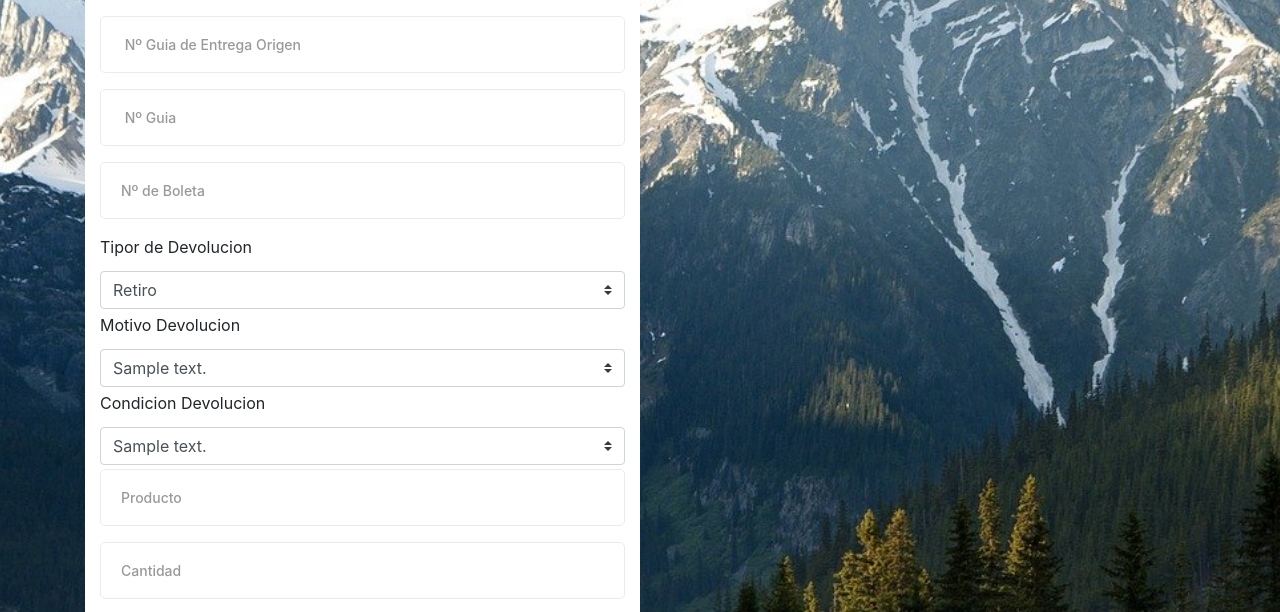
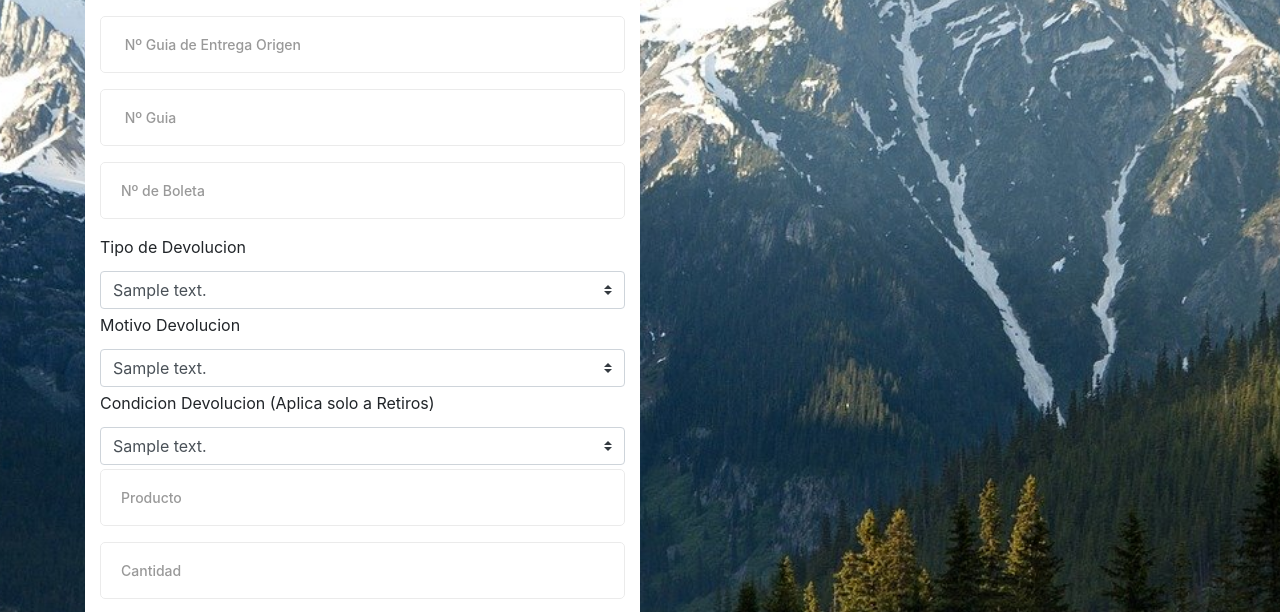
Before and after one commit to egrilli/mod_dev_cloud, a Django app: template app_dev/templates/devolucion_ingreso.html in a window 1280 px wide. Shown: the part 461-1073 px from the top of the page. Run offline with Django 3.2, Linux system fonts and the light colour scheme; tables that the repository leaves empty hold one stand-in row (values such as "Sample post"); the template is opened without the code that fills it: values that come from a table or form of the project are taken from there, most other values are stand-ins (such as "Sample title", 1, 10 or a date in 2020); some libraries are stand-ins or nearby versions; some web fonts are replaced.

Commit message:
Update devolucion_ingreso.html

```diff
--- a/app_dev/templates/devolucion_ingreso.html
+++ b/app_dev/templates/devolucion_ingreso.html
@@ -115,11 +115,12 @@
                                 value="{{request.session.register_ticket_number}}" />
                         </div>
 
-                        <label for=""> Tipor de Devolucion</label>
+                        <label for=""> Tipo de Devolucion</label>
                         <select class="custom-select my-1 mr-sm-2" name="type_order"
                             value="{{request.session.register_type_order}}">
-                            <option value="Retiro">Retiro</option>
-                            <option value="Re-ingreso">Re-ingreso</option>
+                            {% for value,text in returnType %}
+                            <option value="{{value}}">{{text}}</option>
+                            {% endfor %}
                         </select>
 
                         <br>
@@ -132,7 +133,7 @@
                         </select>
 
 
-                        <label for=""> Condicion Devolucion </label>
+                        <label for=""> Condicion Devolucion (Aplica solo a Retiros) </label>
                         <select class="custom-select my-1 mr-sm-2" name="dev_condition"
                             value="{{request.session.register_reason_extra}}">
                             {% for value,text in conditions %}
```
